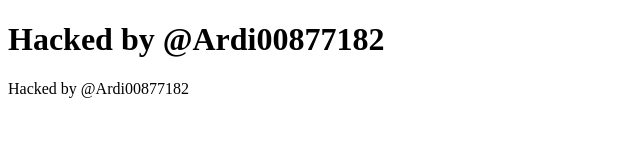
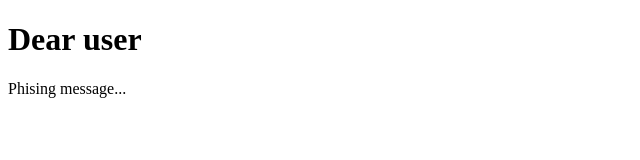
Before and after one commit to Arjopolo/Bug-Bounty, a plain HTML site: page index.html in a window 1280 px wide. Shown: the whole page, without its empty margins (0-640 px from the left). Drawn offline with Linux system fonts and the light colour scheme.

Commit message:
Update index.html

```diff
--- a/index.html
+++ b/index.html
@@ -1,11 +1,11 @@
 <!DOCTYPE html>
 <html>
   <head>
-    <title>Hacked by @Ardi00877182</title>
+    <title>Welcome to attacker.shopify.com!</title>
   </head>
   <body>
-    <h1>Hacked by @Ardi00877182</h1>
-    <p>Hacked by @Ardi00877182</p>
-<script>alert("XSS");</script>
+    <h1>Dear user</h1>
+    <p>Phising message...</p>
+<script>alert("Phishing Message");</script>
   </body>
 </html>
```
